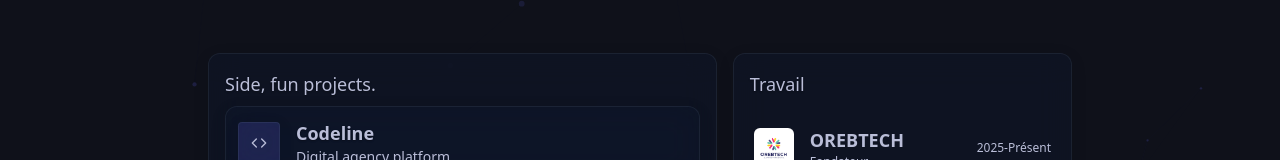
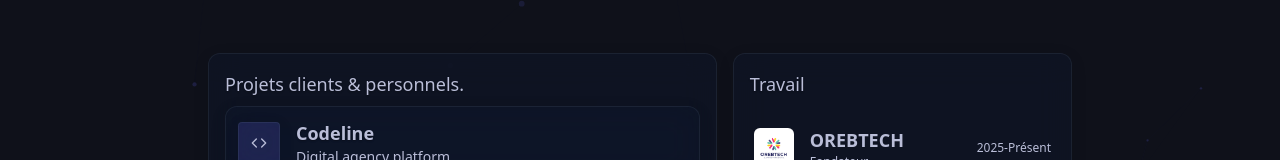
Before and after one commit to alexandredalmeidadev/portfolio, a Next.js app: page / in a window 1280 px wide. Shown: the part 593-753 px from the top of the page. Built offline with nearby package versions, Linux system fonts and the light colour scheme; a web font is replaced by a local one.

Commit message:
side projects

```diff
--- a/app/_components/Status.tsx
+++ b/app/_components/Status.tsx
@@ -17,7 +17,7 @@ export const Status = () => {
     <Section className="flex max-md:flex-col items-stretch gap-4">
       <div className="flex-3 w-full">
         <Card className="w-full h-full p-4 flex flex-col gap-2 glass glass-hover transition-all duration-300">
-          <p className="text-lg text-muted-foreground glass-text">Side, fun projects.</p>
+          <p className="text-lg text-muted-foreground glass-text">Projets clients & personnels.</p>
           <div className="flex flex-col gap-4">
             {SIDE_PROJECTS.map((project, index) => (
               <SideProject
```
